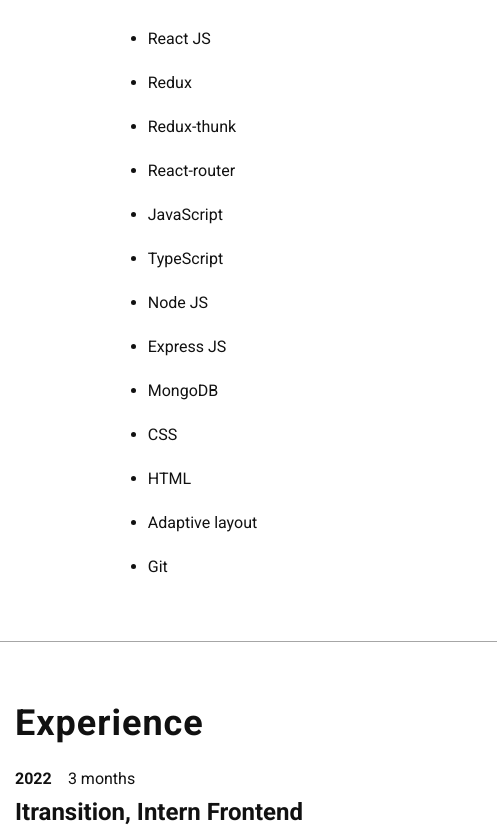
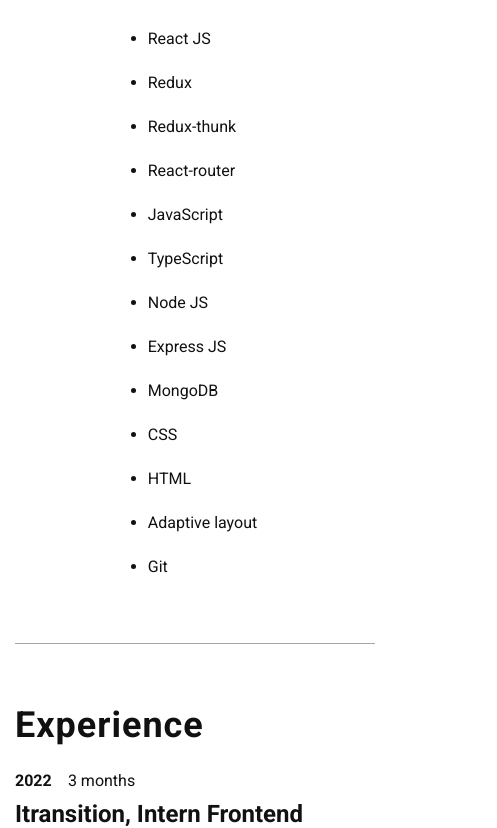
Before and after one commit to mrbushik/my-website, a React (Create React App) app: page /resume in a window 390 px wide. Shown: the part 1014-1842 px from the top of the page, 497 px wide, since content can reach past the window. Built offline with nearby package versions, Linux system fonts and the light colour scheme.

Commit message:
fix adaptive bugs

```diff
--- a/public/index.html
+++ b/public/index.html
@@ -36,7 +36,7 @@
       work correctly both with client-side routing and a non-root public URL.
       Learn how to configure a non-root public URL by running `npm run build`.
     -->
-    <title>React App</title>
+    <title>Nikita Bushuev</title>
   </head>
   <body>
     <noscript>You need to enable JavaScript to run this app.</noscript>
--- a/src/Components/navigation/navBar.tsx
+++ b/src/Components/navigation/navBar.tsx
@@ -43,7 +43,12 @@ const NavBar: React.FC = () => {
             <div>
               <ul className="nav-list">
                 <li className="navbar-link">
-                  <Link className="nav-link" to="/">
+                  <Link
+
+                    className="nav-link"
+                    to="/"
+                    onClick={() => setActiveBtn(false)}
+                  >
                     Main
                   </Link>
                 </li>
--- a/src/Components/pages/resumePage.tsx
+++ b/src/Components/pages/resumePage.tsx
@@ -112,6 +112,7 @@ const ResumePage: React.FC = () => {
               ))}
             </ul>
           </div>
+          <div className="resume_skills__separator"></div>
           <div className="resume-experience__education">
             <div className="resume-experience">
               <h5 className="resume-section__name resume-experience__title">
--- a/src/styles/adaptiveNavBar.scss
+++ b/src/styles/adaptiveNavBar.scss
@@ -63,7 +63,7 @@
   .nav-mobile__container {
     position: fixed;
     width: 100%;
-    bottom: 60px;
+    bottom: 100px;
     display: flex;
     justify-content: center;
   }
--- a/src/styles/adaptiveResume.scss
+++ b/src/styles/adaptiveResume.scss
@@ -36,15 +36,10 @@
     position: relative;
     padding-bottom: 50px;
   }
-  .resume_skills__list::after {
+  .resume_skills__separator {
     border-bottom: 1px solid #a6a6a6;
-    content: "";
-    display: block;
-    position: absolute;
-    right: -240px;
-    bottom: 0px;
-    width: 600px;
-    height: 0px;
+    width: 100%;
+    height: 1px;
   }
   .resume-experience {
     position: relative;
```
